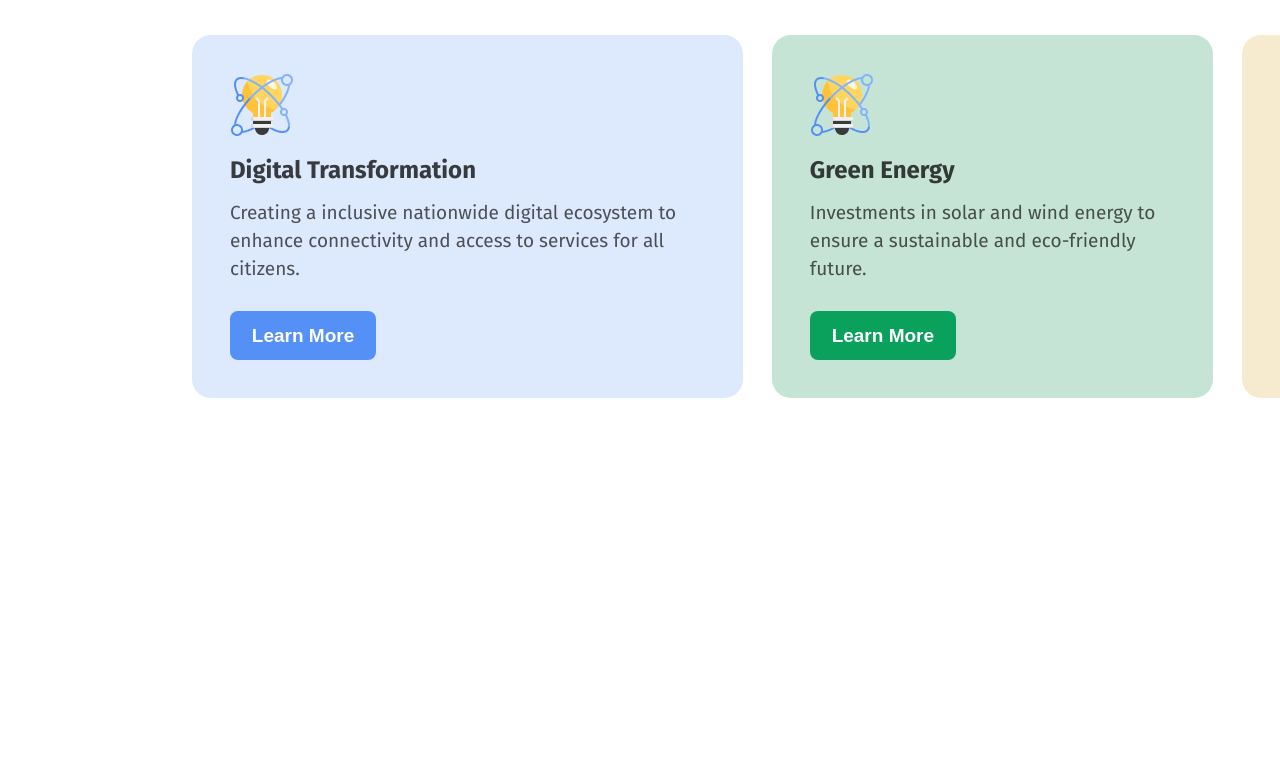
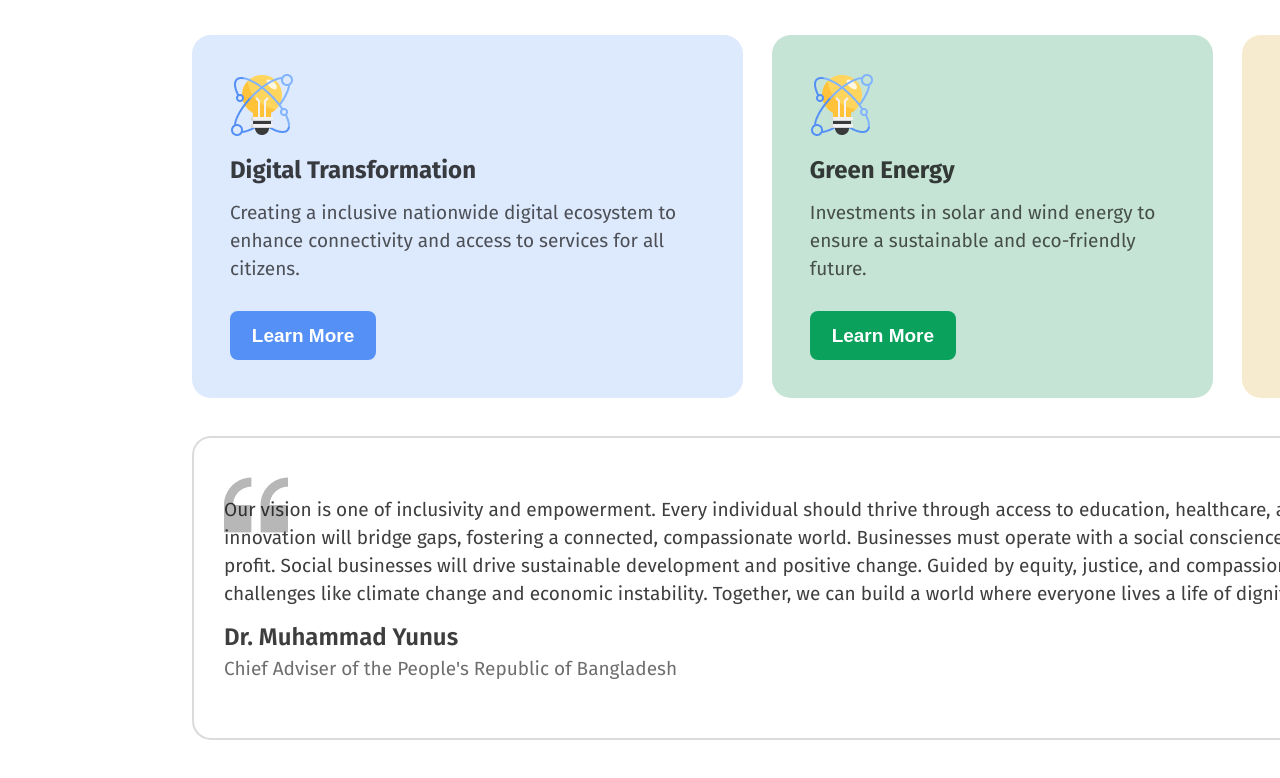
Before and after one commit to ana-yet/assignment-1, a plain HTML site: page index.html in a window 1280 px wide. Shown: the part 1439-2217 px from the top of the page. Before the commit the page ends 1875 px from the top, so only its background shows below. Drawn offline with Linux system fonts and the light colour scheme.

Commit message:
4th completed

```diff
--- a/index.html
+++ b/index.html
@@ -108,6 +108,25 @@
         </div>
       </section>
       <!-- future-vision Finished -->
+      <!-- Future Lecture Starded -->
+      <section class="future-lecture">
+        <p class="lecture-description">
+          Our vision is one of inclusivity and empowerment. Every individual
+          should thrive through access to education, healthcare, and meaningful
+          work. Technology and innovation will bridge gaps, fostering a
+          connected, compassionate world. Businesses must operate with a social
+          conscience, prioritizing people and the planet alongside profit.
+          Social businesses will drive sustainable development and positive
+          change. Guided by equity, justice, and compassion, we can
+          collaboratively address global challenges like climate change and
+          economic instability. Together, we can build a world where everyone
+          lives a life of dignity and fulfillment.
+        </p>
+        <h4 class="lecturer-title">Dr. Muhammad Yunus</h4>
+        <h6 class="lecturer">
+          Chief Adviser of the People's Republic of Bangladesh
+        </h6>
+      </section>
     </main>
   </body>
 </html>
--- a/style/style.css
+++ b/style/style.css
@@ -179,3 +179,34 @@ a {
   color: rgb(255, 255, 255);
   background: rgb(255, 194, 57);
 }
+/* Future Lecture styles */
+.future-lecture {
+  margin-bottom: 96px;
+  background-image: url("../assets/quote-bg.png");
+  background-repeat: no-repeat;
+  background-position: 30px 35px;
+}
+.future-lecture {
+  padding: 58px 30px;
+  box-sizing: border-box;
+  border: 2px solid rgba(14, 14, 14, 0.15);
+  border-radius: 19px;
+}
+.lecture-description {
+  color: rgba(14, 14, 14, 0.8);
+  font-size: 19px;
+  font-weight: 400;
+  line-height: 28px;
+  margin-bottom: 15px;
+}
+.lecturer-title {
+  color: rgba(14, 14, 14, 0.8);
+  font-size: 24px;
+  font-weight: 600;
+  margin-bottom: 6px;
+}
+.lecturer {
+  color: rgba(14, 14, 14, 0.6);
+  font-size: 19px;
+  font-weight: 400;
+}
```
